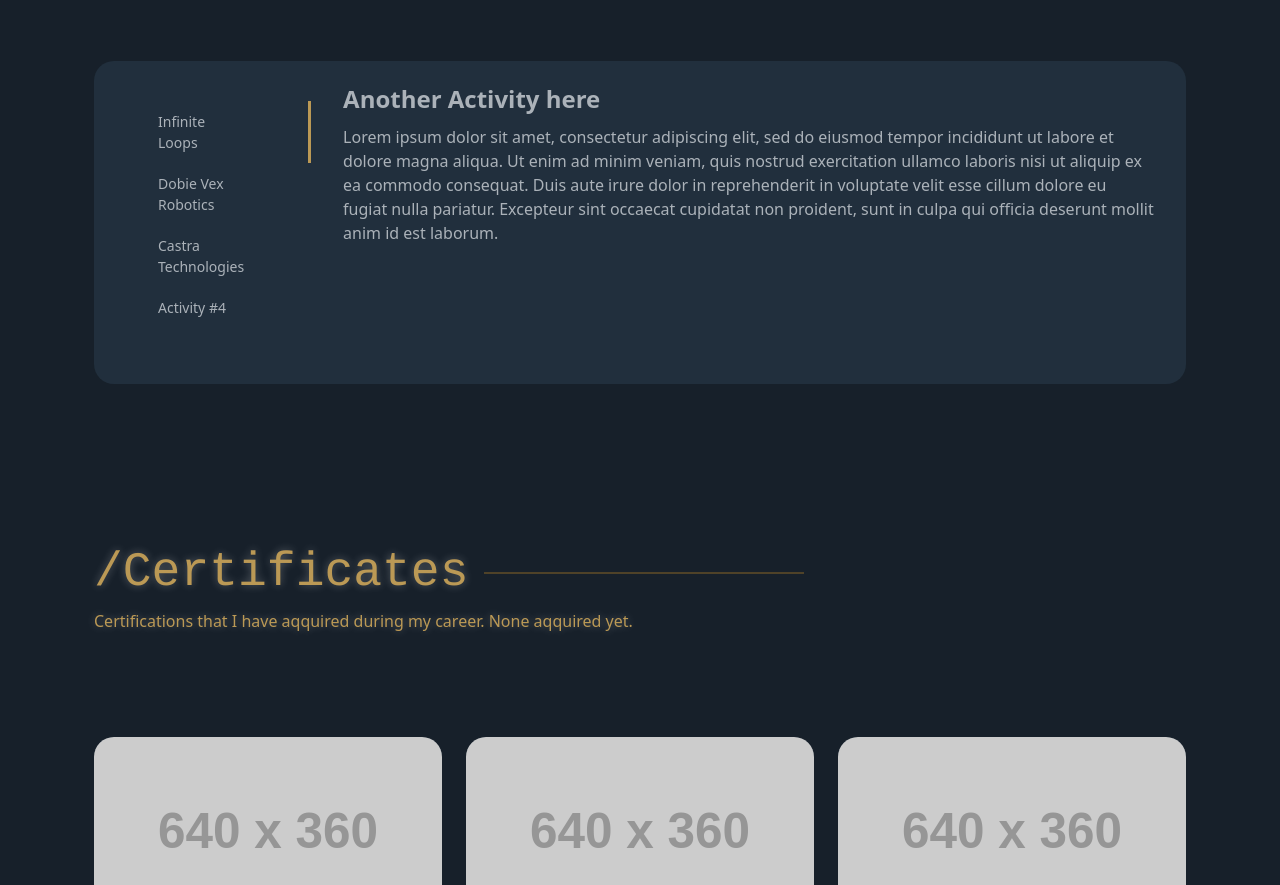
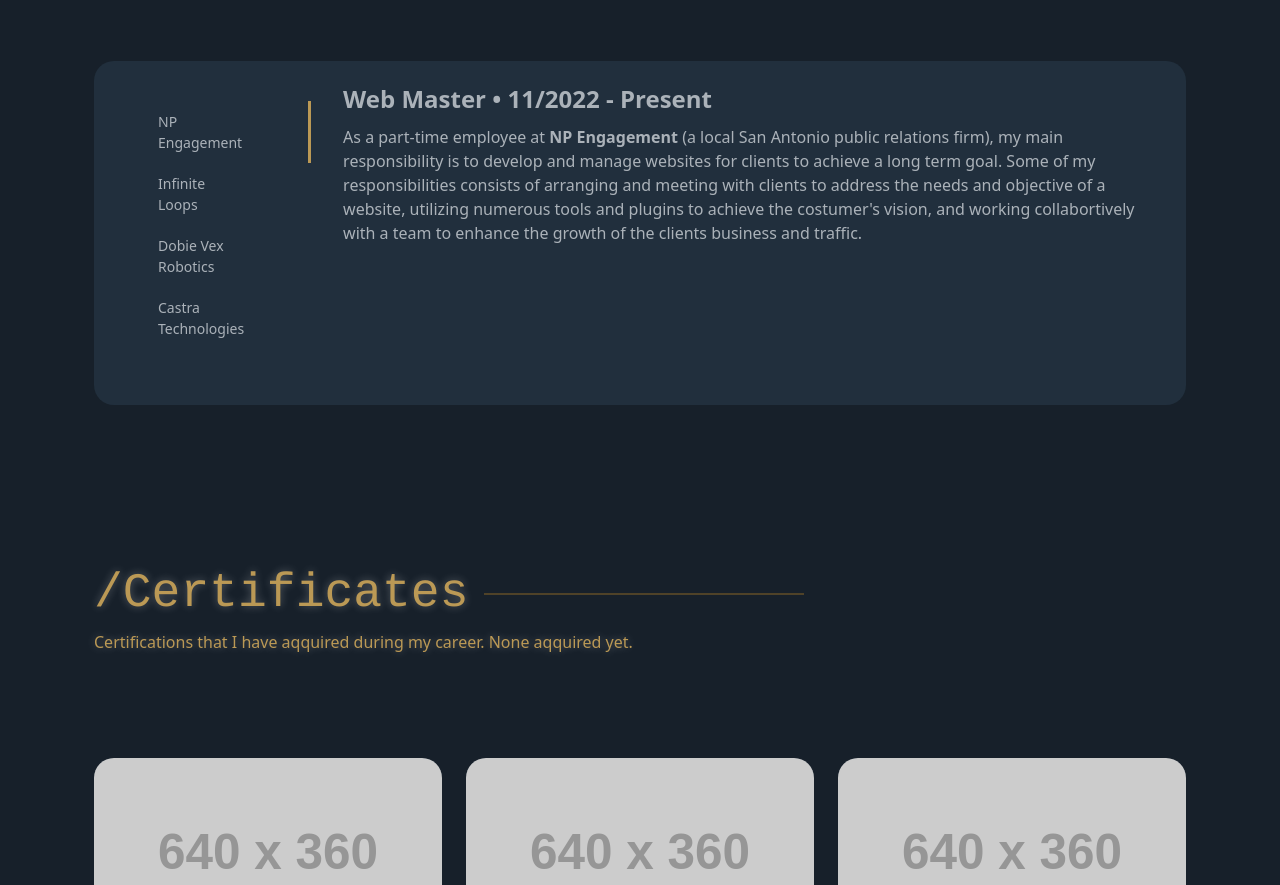
Before and after one commit to KevinTrinh1227/Portfolio-V1, a plain HTML site: page index.html in a window 1280 px wide. Shown: the part 4359-5244 px from the top of the page. Drawn offline with Linux system fonts and the light colour scheme; placeholder pictures from the web are drawn by us.

Commit message:
Update index.html

```diff
--- a/index.html
+++ b/index.html
@@ -513,15 +513,15 @@
         <div class="container">
           <div class="wrapper">
             <ul class="indicator">
-              <li class="active" data-target="#infiniteloops">Infinite Loops</li>
+              <li class="active" data-target="#np-engagement">NP Engagement</li>
+              <li data-target="#infiniteloops">Infinite Loops</li>
               <li data-target="#robotics">Dobie Vex Robotics</li>
               <li data-target="#castra">Castra Technologies</li>
-              <li data-target="#np-engagement">Activity #4</li>
             </ul>
             <ul class="content">
-              <li class="active"  id="np-engagement">
-                <h1>Another Activity here</h1>
-                <p>Lorem ipsum dolor sit amet, consectetur adipiscing elit, sed do eiusmod tempor incididunt ut labore et dolore magna aliqua. Ut enim ad minim veniam, quis nostrud exercitation ullamco laboris nisi ut aliquip ex ea commodo consequat. Duis aute irure dolor in reprehenderit in voluptate velit esse cillum dolore eu fugiat nulla pariatur. Excepteur sint occaecat cupidatat non proident, sunt in culpa qui officia deserunt mollit anim id est laborum. </p>
+              <li class="active" id="np-engagement">
+                <h1>Web Master • 11/2022 - Present</h1>
+                <p>As a part-time employee at <strong class="about-bold">NP Engagement</strong> (a local San Antonio public relations firm), my main responsibility is to develop and manage websites for clients to achieve a long term goal. Some of my responsibilities consists of arranging and meeting with clients to address the needs and objective of a website, utilizing numerous tools and plugins to achieve the costumer's vision, and working collabortively with a team to enhance the growth of the clients business and traffic. </p>
               </li>
               <li id="infiniteloops">
                 <h1>VP of Infinite Loops • 04/2022 - Present</h1>
```
